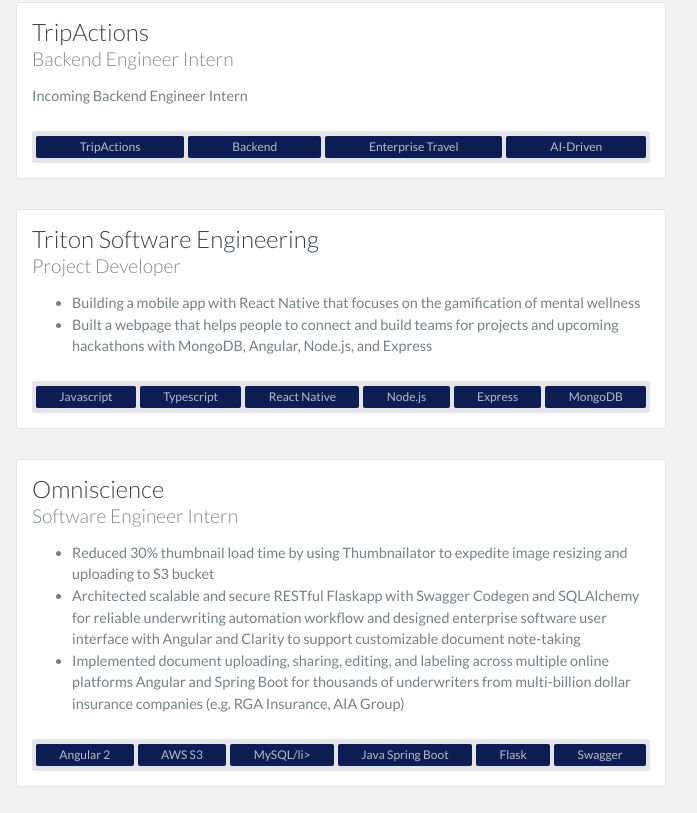
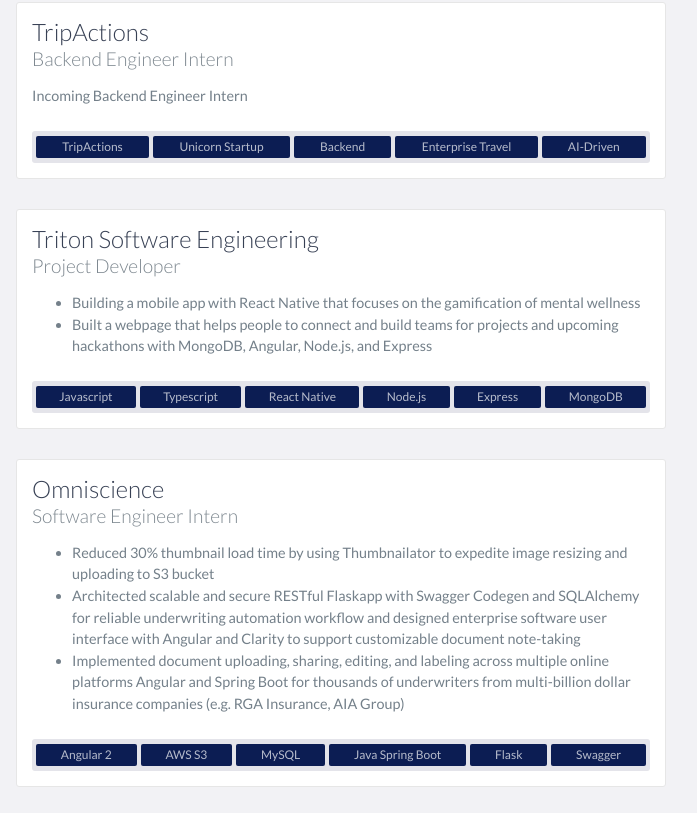
Before and after one commit to c3duan/Personal-Website-V1, a plain HTML site: page index.html in a window 1280 px wide. Shown: the part 1287-2100 px from the top of the page, 474-1171 px from the left. Drawn offline with nearby package versions, Linux system fonts and the light colour scheme.

Commit message:
fixed typos in timeline

```diff
--- a/index.html
+++ b/index.html
@@ -119,6 +119,7 @@
                 <br>
                 <ul class="content-skills">
                     <li>TripActions</li>
+                    <li>Unicorn Startup</li>
                     <li>Backend</li>
                     <li>Enterprise Travel</li>
                     <li>AI-Driven</li>
@@ -155,7 +156,7 @@
                 <ul class="content-skills">
                     <li>Angular 2</li>
                     <li>AWS S3</li>
-                    <li>MySQL/li>
+                    <li>MySQL</li>
                     <li>Java Spring Boot</li>
                     <li>Flask</li>
                     <li>Swagger</li>
```
